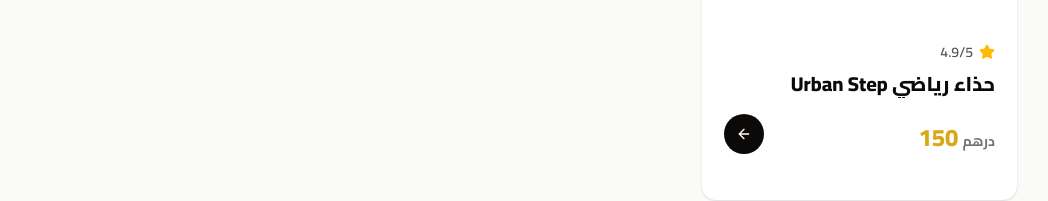
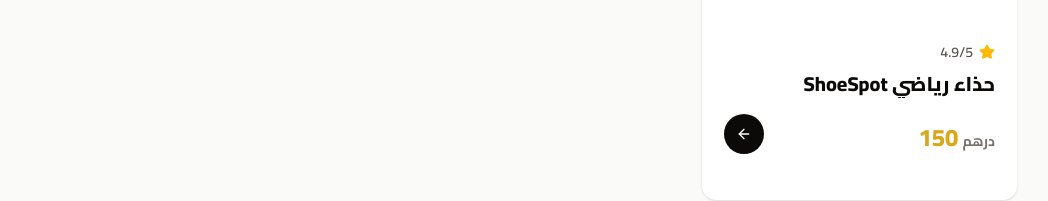
Before and after one commit to Mr-pynux/WATSAP-COD-Manager, a Next.js app: page / in a window 1280 px wide. Shown: the part 604-805 px from the top of the page, without its empty margins (119-1167 px from the left). Built offline with nearby package versions, Linux system fonts and the light colour scheme; no server answers; the database is empty.

Commit message:
update branding to shoespot

```diff
--- a/package.json
+++ b/package.json
@@ -1,5 +1,5 @@
 {
-  "name": "nextjs_tailwind_shadcn_ts",
+  "name": "shoespot",
   "version": "0.2.1",
   "private": true,
   "scripts": {
--- a/src/app/layout.tsx
+++ b/src/app/layout.tsx
@@ -6,7 +6,7 @@
 export const metadata: Metadata = {
   title: "ShoeSpot — الدفع عند الاستلام",
   description:
-    "ستاييل كيكس — حذاء رياضي Urban Step بالدفع عند الاستلام، توصيل 24-48 ساعة لجميع المدن المغربية، وتبديل مجاني للمقاس.",
+    "ShoeSpot — حذاء رياضي بالدفع عند الاستلام، توصيل 24-48 ساعة لجميع المدن المغربية، وتبديل مجاني للمقاس.",
   icons: {
     icon: "https://z-cdn.chatglm.cn/z-ai/static/logo.svg",
   },
--- a/src/app/page.tsx
+++ b/src/app/page.tsx
@@ -16,7 +16,7 @@
 
 const FALLBACK: ProductDTO = {
   id: "",
-  name: "حذاء رياضي Urban Step",
+  name: "حذاء رياضي ShoeSpot",
   imageUrls: FALLBACK_IMAGES,
   videoUrl: null,
   description:
--- a/src/components/admin/product-editor.tsx
+++ b/src/components/admin/product-editor.tsx
@@ -623,7 +623,7 @@
                   id="p-name"
                   value={draft.name}
                   onChange={(e) => set({ name: e.target.value })}
-                  placeholder="مثلا: سنيكرز ShoeSpot Urban"
+                  placeholder="مثلا: سنيكرز ShoeSpot"
                   className="font-bold"
                 />
               </div>
```
Also changed, not shown: 1 other file (tests, documents, lock files or other folders).
